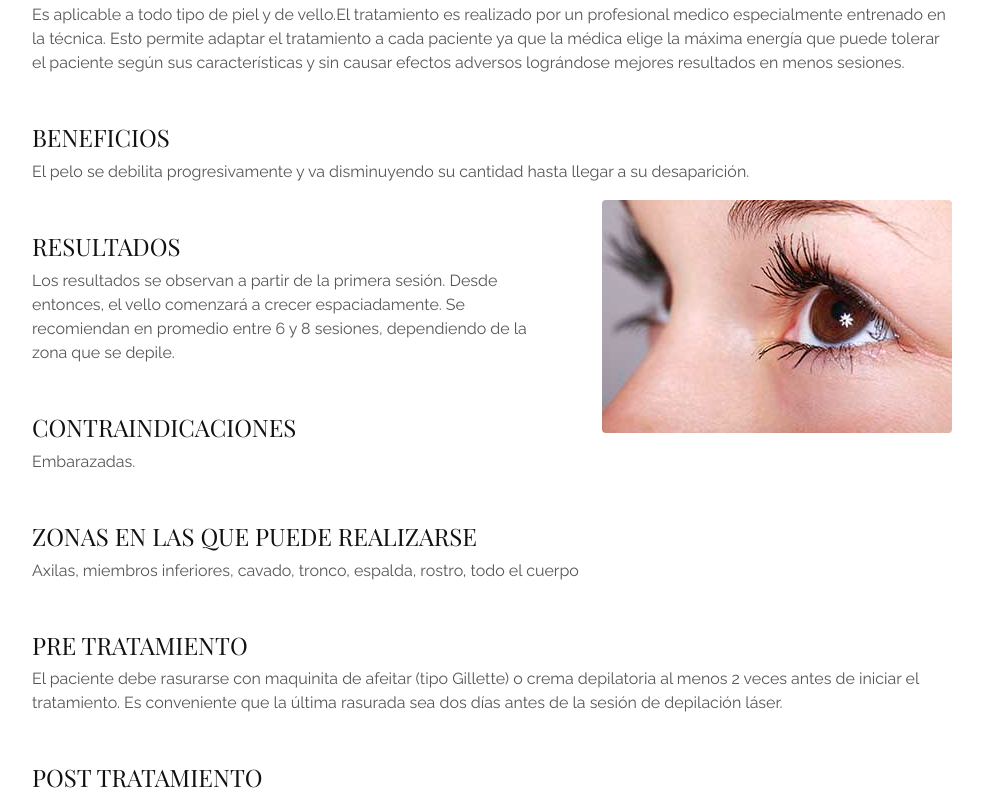
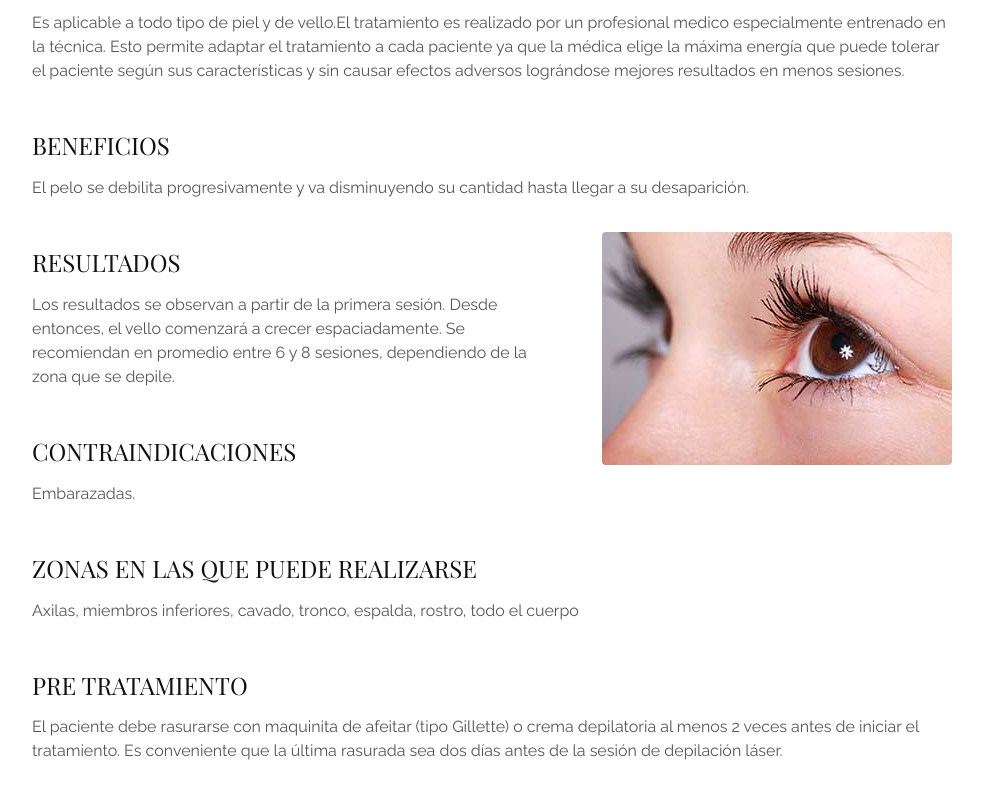
Before and after one commit to lumineida/GC_v1, a plain HTML site: page depilacion/index.html in a window 1280 px wide. Shown: the part 512-1309 px from the top of the page, without its empty margins (148-1131 px from the left). Drawn offline with nearby package versions, Linux system fonts and the light colour scheme.

Commit message:
fix margins

```diff
--- a/depilacion/index.html
+++ b/depilacion/index.html
@@ -126,35 +126,36 @@
         <div class="container">
             <div class="row">
                 <div class="col-md-10 mx-auto">
-                    <h4 class="title-text mt-5">¿Qué es?</h4>
+                    <h4 class="title-text mt-5 mb-3">¿Qué es?</h4>
                     <p>
                         Es un tratamiento indicado para hombres y mujeres con el fin de remover el vello en forma rápida, segura, eficaz e  indolora. Recientemente incorporamos la tecnología Soprano XL a nuestro centro. Esta es la tecnología más moderna para depilación y es la única que permite depilar incluso en verano, en pieles recién bronceadas y oscuras con total seguridad, sin efectos secundarios ni dolor.
                     </p>
                     <p>
                         Es aplicable a todo tipo de piel y de vello.El tratamiento es realizado por un profesional medico especialmente entrenado en la técnica. Esto permite adaptar el tratamiento a cada paciente ya que la médica elige la máxima energía que puede tolerar el paciente según sus características y sin causar efectos adversos lográndose mejores resultados en menos sesiones.
                     </p>
-                    <h4 class="title-text mt-5">Beneficios</h4>
+                    <h4 class="title-text mt-5 mb-3">Beneficios</h4>
                     <p>
                         El pelo se debilita progresivamente y va disminuyendo su cantidad hasta llegar a su desaparición.
                     </p>
-                    <img src="../images/faciales/facial-1.jpg" class="rounded float-right ml-5" alt="Mesoterapia" data-aos="fade-in-left">
-                    <h4 class="title-text mt-5">Resultados</h4>
+                    <img src="../images/faciales/facial-1.jpg" class="rounded float-right ml-5 my-3 img-fluid" alt="Mesoterapia"  data-aos="fade-in-left">
+
+                    <h4 class="title-text mt-5 mb-3">Resultados</h4>
                     <p>
                         Los resultados se observan a partir de la primera sesión. Desde entonces,  el vello comenzará a crecer espaciadamente. Se recomiendan en promedio entre 6 y 8 sesiones, dependiendo de la zona que se depile.
                     </p>
-                    <h4 class="title-text mt-5">Contraindicaciones</h4>
+                    <h4 class="title-text mt-5 mb-3">Contraindicaciones</h4>
                     <p>
                         Embarazadas.
                     </p>
-                    <h4 class="title-text mt-5">Zonas en las que puede realizarse</h4>
+                    <h4 class="title-text mt-5 mb-3">Zonas en las que puede realizarse</h4>
                     <p>
                         Axilas, miembros inferiores, cavado, tronco, espalda, rostro, todo el cuerpo
                     </p>
-                    <h4 class="title-text mt-5">Pre Tratamiento</h4>
+                    <h4 class="title-text mt-5 mb-3">Pre Tratamiento</h4>
                     <p>
                         El  paciente debe rasurarse con maquinita de afeitar (tipo Gillette) o crema depilatoria al menos 2 veces antes de iniciar el tratamiento. Es conveniente que la última rasurada sea dos días antes de la sesión de depilación láser.
                     </p>
-                    <h4 class="title-text mt-5">Post Tratamiento</h4>
+                    <h4 class="title-text mt-5 mb-3">Post Tratamiento</h4>
                     <p>
                         Deberá continuar el mismo método de depilación con afeitadora o crema entre sesión y sesión.
                     </p>
```
Also changed, not shown: tratamientos-faciales/mesoterapia.html (+8 -7 lines).
